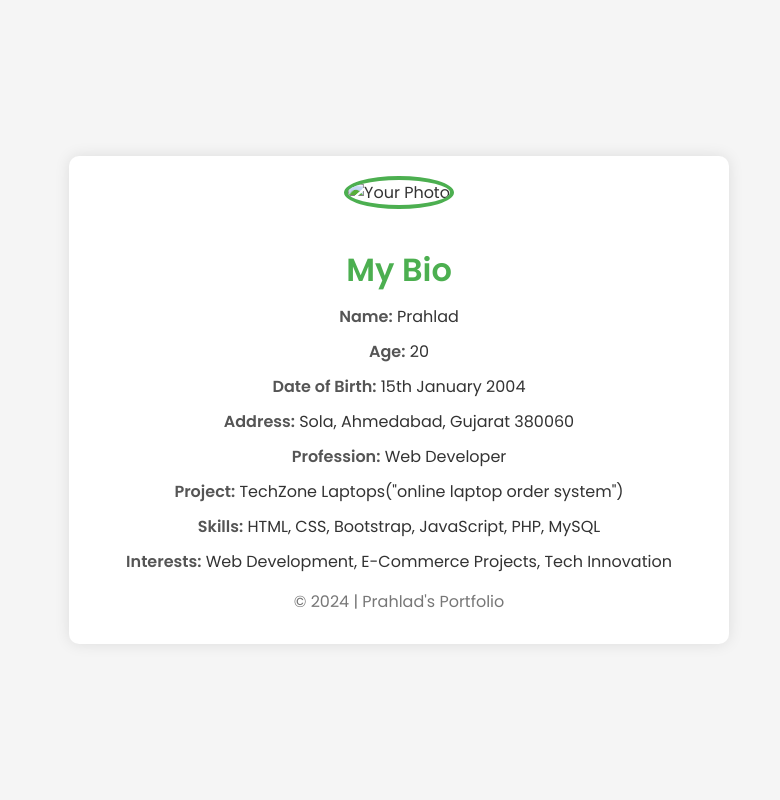
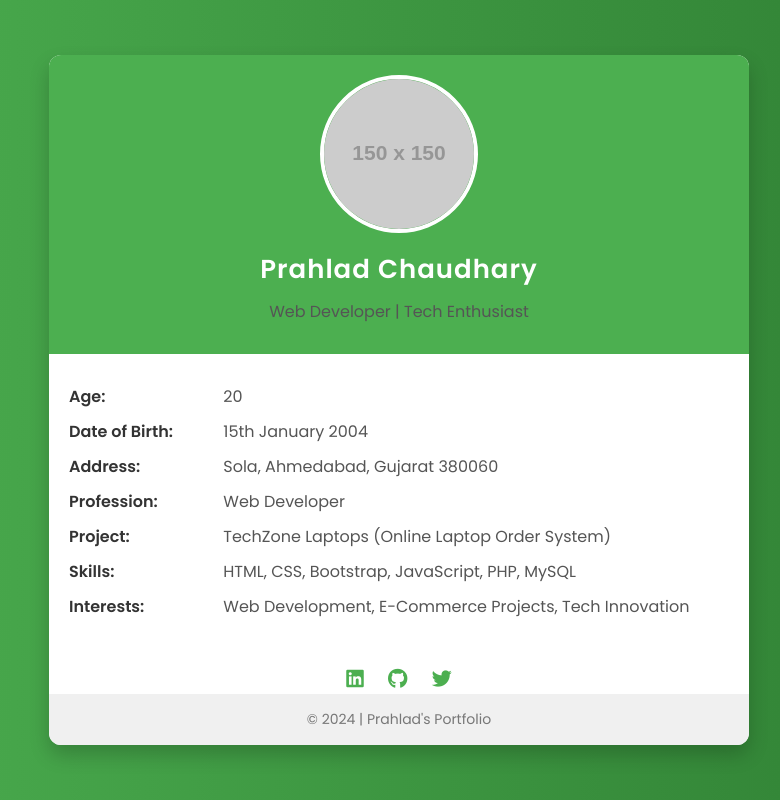
Before and after one commit to web-developer-prahlad/mybiodata, a plain HTML site: page index.html in a window 1280 px wide. Shown: the whole page, without its empty margins (241-1021 px from the left). Drawn offline with Linux system fonts and the light colour scheme; placeholder pictures from the web are drawn by us.

Commit message:
index.html

```diff
--- a/index.html
+++ b/index.html
@@ -6,74 +6,130 @@
     <title>My Bio</title>
     <!-- Google Font -->
     <link href="https://fonts.googleapis.com/css2?family=Poppins:wght@300;400;600&display=swap" rel="stylesheet">
+    <!-- Font Awesome for Icons -->
+    <script src="https://kit.fontawesome.com/a076d05399.js" crossorigin="anonymous"></script>
     <style>
         body {
             margin: 0;
             padding: 0;
             font-family: 'Poppins', sans-serif;
-            background-color: #f5f5f5;
+            background: linear-gradient(to right, #4CAF50, #2E7D32);
             color: #333;
             display: flex;
             justify-content: center;
             align-items: center;
-            height: 100vh;
+            min-height: 100vh;
         }
 
         .bio-container {
             background: #fff;
             width: 90%;
-            max-width: 600px;
-            border-radius: 10px;
-            box-shadow: 0 0 15px rgba(0, 0, 0, 0.1);
-            padding: 20px 30px;
+            max-width: 700px;
+            border-radius: 12px;
+            box-shadow: 0 10px 20px rgba(0, 0, 0, 0.2);
+            overflow: hidden;
             text-align: center;
+            transition: transform 0.3s ease;
         }
 
-        h1 {
-            margin-bottom: 10px;
-            color: #4CAF50;
+        .bio-container:hover {
+            transform: scale(1.03);
         }
 
-        p {
-            font-size: 16px;
-            margin: 10px 0;
+        .header {
+            background: #4CAF50;
+            padding: 20px 0;
+            color: #fff;
         }
 
-        strong {
-            color: #555;
-        }
-
-        .footer {
-            margin-top: 15px;
-            font-size: 14px;
-            color: #777;
-        }
-
-        img {
+        .header img {
             width: 150px;
             height: 150px;
             border-radius: 50%;
             object-fit: cover;
-            margin-bottom: 15px;
-            border: 4px solid #4CAF50;
+            border: 4px solid #fff;
+            margin-bottom: 10px;
+        }
+
+        h1 {
+            margin: 0;
+            font-size: 26px;
+            letter-spacing: 1px;
+        }
+
+        p {
+            margin: 10px 0;
+            font-size: 16px;
+            color: #555;
+        }
+
+        .details {
+            padding: 20px;
+            text-align: left;
+        }
+
+        .details strong {
+            display: inline-block;
+            width: 150px;
+            font-weight: 600;
+            color: #333;
+        }
+
+        .footer {
+            background: #f0f0f0;
+            padding: 15px;
+            font-size: 14px;
+            color: #777;
+            text-align: center;
+        }
+
+        .social-icons {
+            margin-top: 15px;
+        }
+
+        .social-icons a {
+            text-decoration: none;
+            color: #4CAF50;
+            font-size: 20px;
+            margin: 0 10px;
+            transition: color 0.3s ease;
+        }
+
+        .social-icons a:hover {
+            color: #2E7D32;
         }
     </style>
 </head>
 <body>
     <div class="bio-container">
-        <!-- Photo -->
-        <img src="C:\Users\prahl\OneDrive\Pictures\Saved Pictures\prahlad.jpg" alt="Your Photo">
-        <h1>My Bio</h1>
-        <p><strong>Name:</strong> Prahlad</p>
+        <!-- Header with Photo -->
+        <div class="header">
+            <img src="https://via.placeholder.com/150" alt="Your Photo">
+            <h1>Prahlad Chaudhary</h1>
+            <p>Web Developer | Tech Enthusiast</p>
+        </div>
+
+        <!-- Bio Details -->
+        <div class="details">
             <p><strong>Age:</strong> 20</p>
             <p><strong>Date of Birth:</strong> 15th January 2004</p>
             <p><strong>Address:</strong> Sola, Ahmedabad, Gujarat 380060</p>
             <p><strong>Profession:</strong> Web Developer</p>
-        <p><strong>Project:</strong> TechZone Laptops("online laptop order system")</p>
+            <p><strong>Project:</strong> TechZone Laptops (Online Laptop Order System)</p>
             <p><strong>Skills:</strong> HTML, CSS, Bootstrap, JavaScript, PHP, MySQL</p>
             <p><strong>Interests:</strong> Web Development, E-Commerce Projects, Tech Innovation</p>
+        </div>
+
+        <!-- Social Media Links -->
+        <div class="social-icons">
+            <a href="https://linkedin.com" target="_blank"><i class="fab fa-linkedin"></i></a>
+            <a href="https://github.com" target="_blank"><i class="fab fa-github"></i></a>
+            <a href="https://twitter.com" target="_blank"><i class="fab fa-twitter"></i></a>
+        </div>
+
+        <!-- Footer -->
         <div class="footer">
-            <p>© 2024 | Prahlad's Portfolio</p>
+            © 2024 | Prahlad's Portfolio
         </div>
     </div>
 </body>
```
Lines whose indentation alone changed are shown as unchanged.
